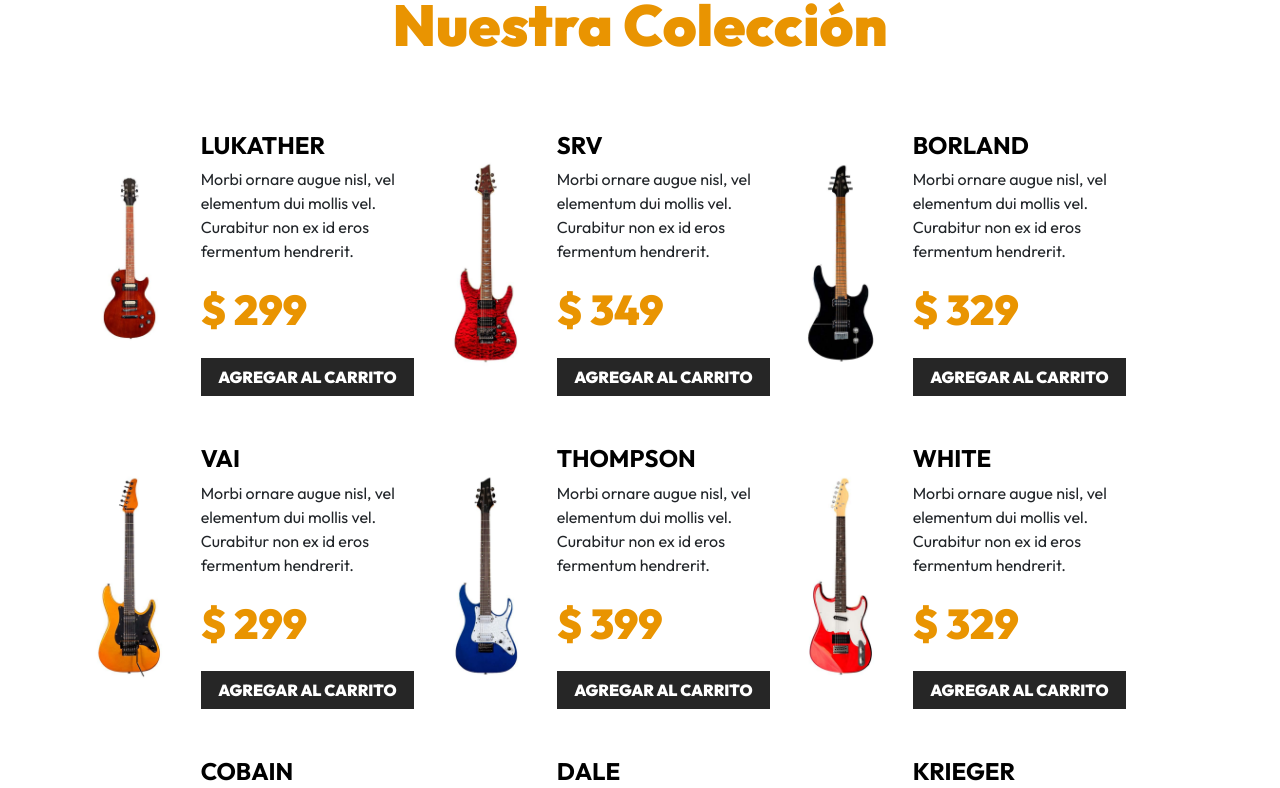
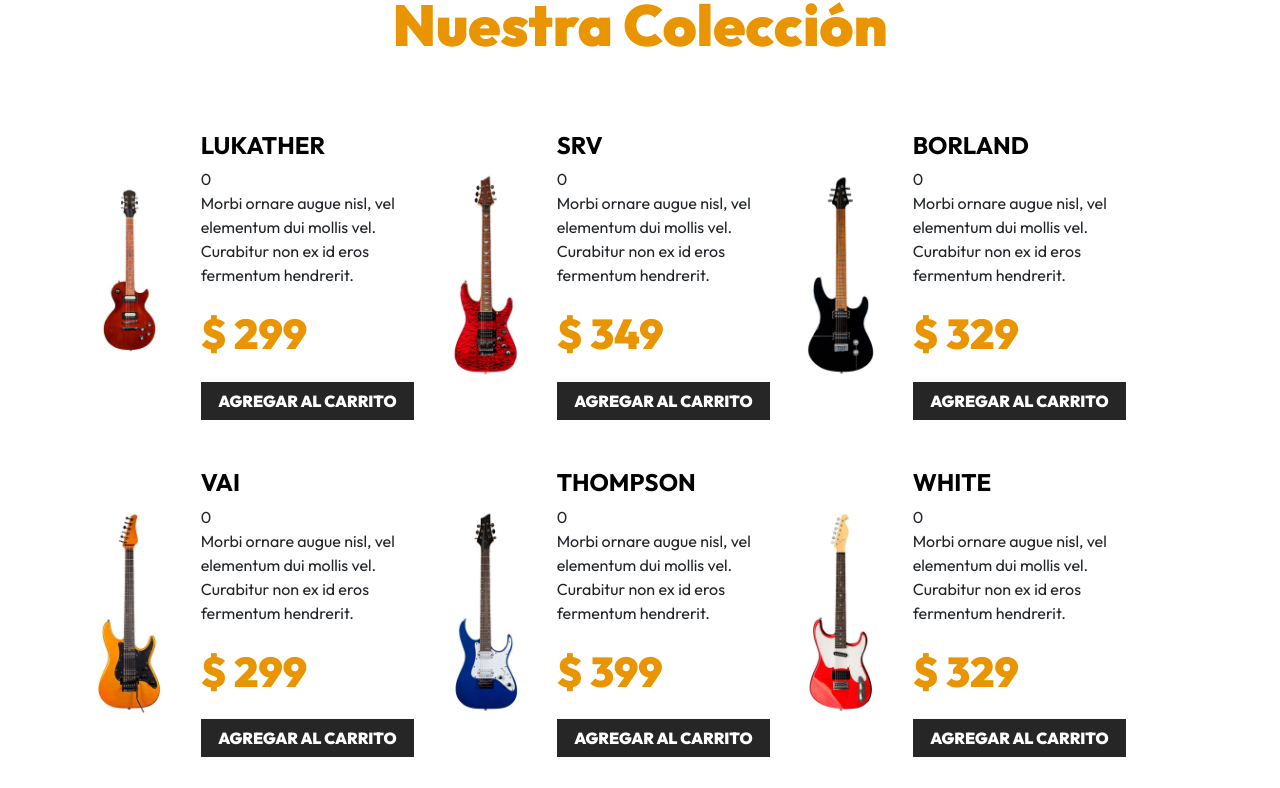
Before and after one commit to Joshjavy/guitarla-vue, a Vue app: page / in a window 1280 px wide. Shown: the part 777-1565 px from the top of the page. Built offline with nearby package versions, Linux system fonts and the light colour scheme.

Commit message:
52. Eventos en Vue.js - Inline Handlers y Method Handlers

```diff
--- a/src/App.vue
+++ b/src/App.vue
@@ -11,8 +11,10 @@
     const guitarras = ref([]);
     onMounted(()=>{
        guitarras.value = db;
-       state.guitarras = db;
     });
+    const incrementar =() =>{
+        alert('');
+    }
 </script>
 
 <template>
@@ -109,6 +111,7 @@
             <Guitarra
                 v-for="guitarra in guitarras"
                 :guitarra="guitarra"
+
             />
 
 
--- a/src/components/Guitarra.vue
+++ b/src/components/Guitarra.vue
@@ -1,10 +1,15 @@
 <script setup>
+    import { ref } from 'vue';
+
+    const numero = ref (0);
     const props = defineProps({
         guitarra:{
             type:Object,
             required:true,
         }
     });
+
+
 
 </script>
 
@@ -15,11 +20,13 @@
             </div>
             <div class="col-8">
                 <h3 class="text-black fs-4 fw-bold text-uppercase"> {{ guitarra.nombre }}</h3>
+                {{ numero }}
                 <p>{{ guitarra.descripcion }}</p>
                 <p class="fw-black text-primary fs-3">$ {{ guitarra.precio }}</p>
                 <button
                     type="button"
                     class="btn btn-dark w-100 "
+                    @click="incrementar"
                 >Agregar al Carrito</button>
             </div>
         </div><!-- FIN GUITARRA -->
```
